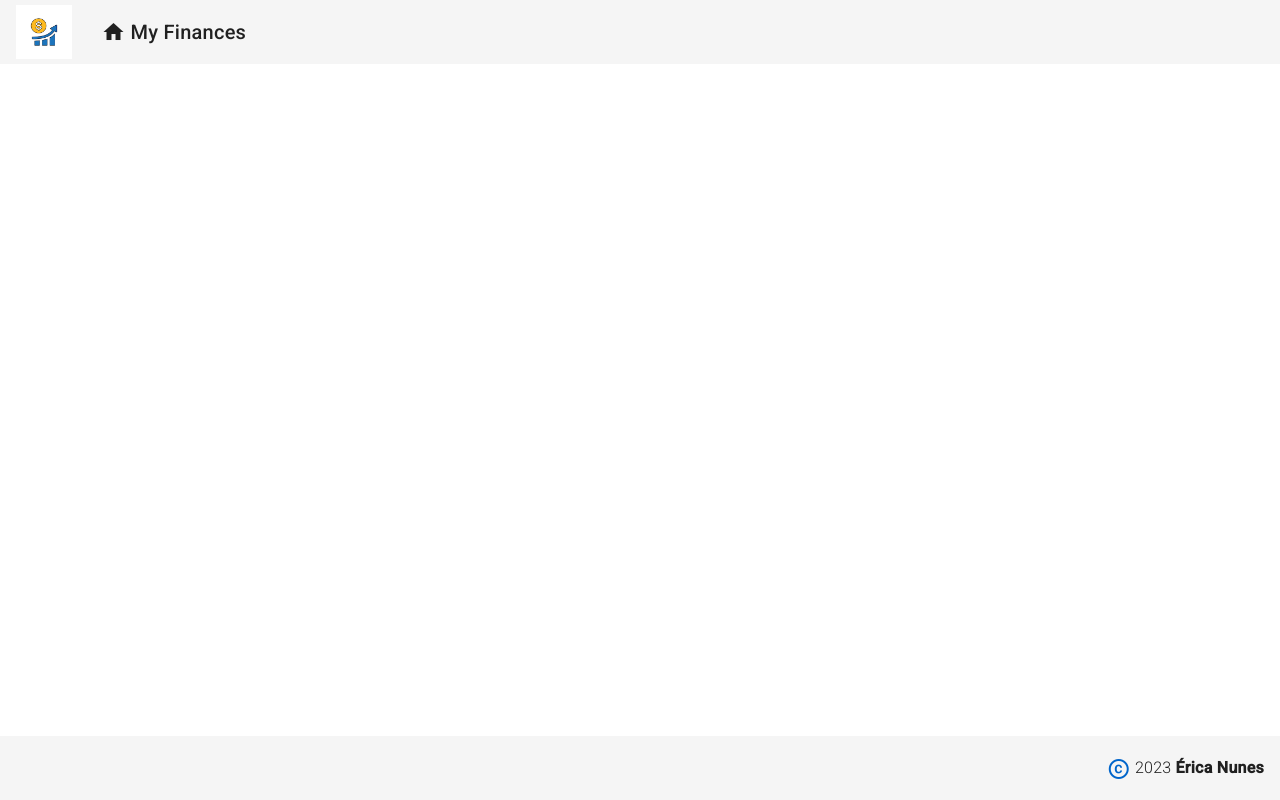
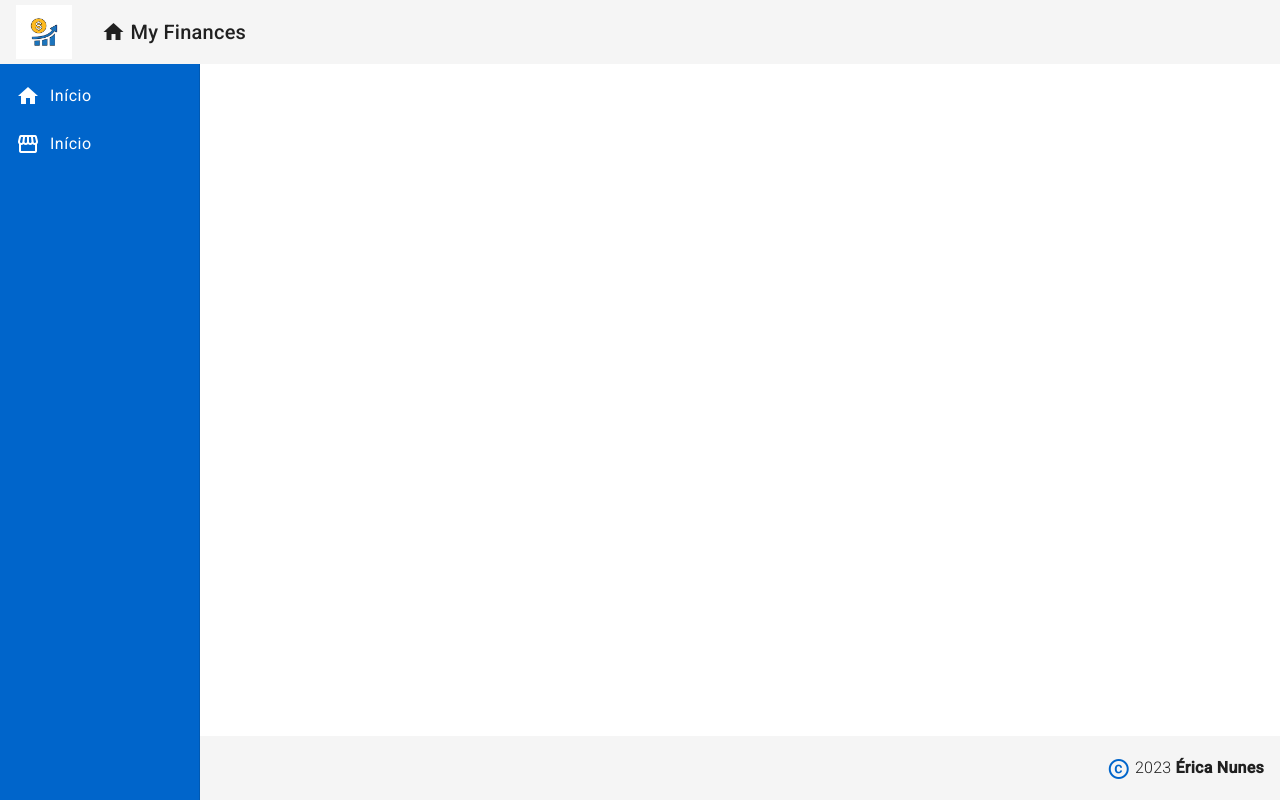
Before and after one commit to ericafnunes/my-finances, an Angular app: page / in a window 1280 px wide. Built offline with nearby package versions, Linux system fonts and the light colour scheme.

Commit message:
ajustes navbar

```diff
--- a/src/app/components/template/nav/nav.component.css
+++ b/src/app/components/template/nav/nav.component.css
@@ -0,0 +1,17 @@
+.sidenav{
+    background-color: #0065cb;
+    width: 200px;
+}
+
+.sidenav i{
+    padding-right: 10px;
+    color: #ffff;
+}
+
+.nav-span{
+    color: #ffff;
+}
+
+ .sidenav i {
+    padding-right: 10px;
+}
--- a/src/app/components/template/nav/nav.component.html
+++ b/src/app/components/template/nav/nav.component.html
@@ -1,11 +1,13 @@
-<mat-sidenav-container>
-    <mat-sidenav>
-        <mat-nav-list>
-            <a>
-                <i class="material-icons">home</i>Início
+<mat-sidenav-container class="container">
+    <mat-sidenav class="sidenav" mode="side" opened fixedInViewport="true" fixedTopGap="64">
+        <mat-nav-list class="nav-list">
+            <a mat-list-item>
+                <i class="material-icons v-bottom">home</i>
+                <span class="nav-span">Início</span>
             </a>
-            <a>
-                <i class="material-icons">storefront</i>Início
+            <a mat-list-item>
+                <i class="material-icons v-bottom">storefront</i>
+                <span class="nav-span">Início</span>
             </a>
         </mat-nav-list>
     </mat-sidenav>
--- a/src/styles.css
+++ b/src/styles.css
@@ -10,3 +10,7 @@ body { margin: 0; font-family: Roboto, "Helvetica Neue", sans-serif; }
 .v-middle{
     vertical-align: middle;
 }
+
+.v-bottom{
+    vertical-align: bottom;
+}
```
